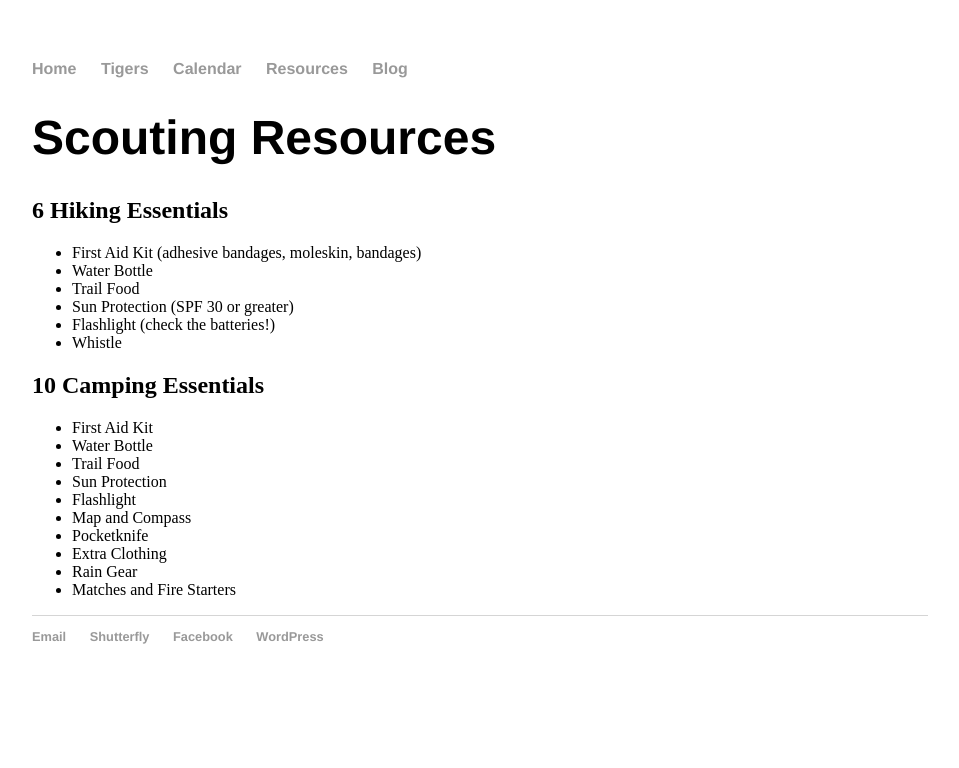
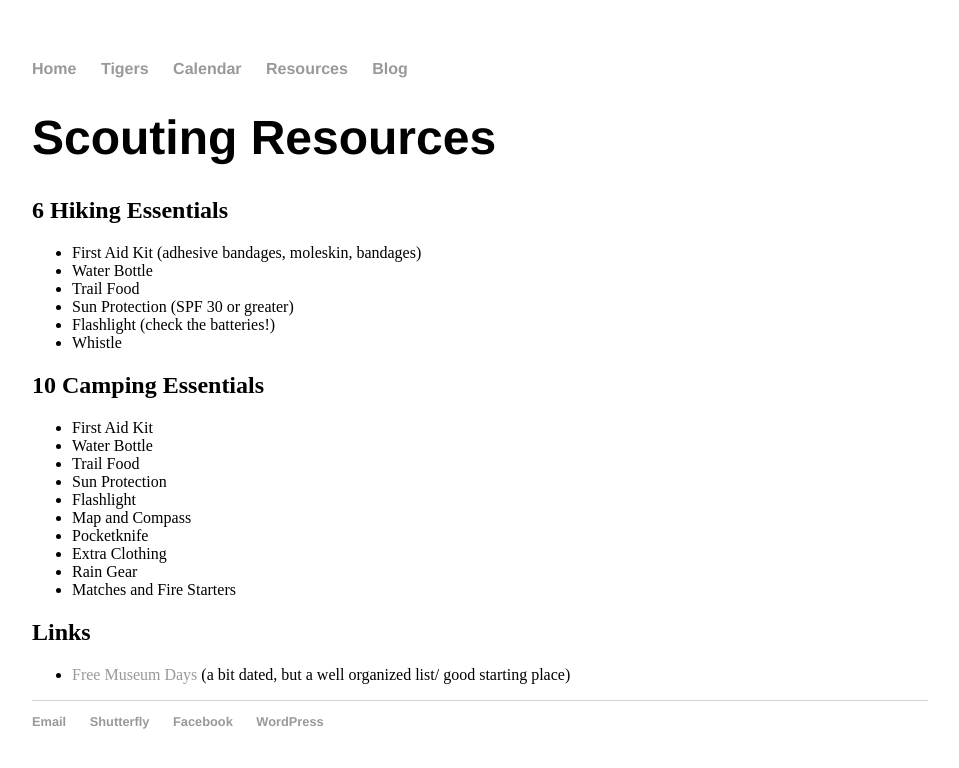
Before and after one commit to clare-pack818/clare-pack818.github.io, a Jekyll site: the page built from resources/index.html, in a window 1280 px wide. Shown: the top 768 px of the page, without its empty margins (160-1119 px from the left). Built offline with Jekyll 4.4.1, drawn with Linux system fonts in a browser that asks for light colours.

Commit message:
Update index.html

```diff
--- a/resources/index.html
+++ b/resources/index.html
@@ -26,4 +26,8 @@ title: Pack 818 - Claremont, CA
     <li>Rain Gear</li>
     <li>Matches and Fire Starters</li>
   </ul>
+  <h2>Links</h2>
+  <ul>
+    <li><a href="http://www.welikela.com/handy-list-free-museum-days-los-angeles/">Free Museum Days</a> (a bit dated, but a well organized list/ good starting place)</li>
+  </ul>
 </div><!-- /.blurb -->
```
